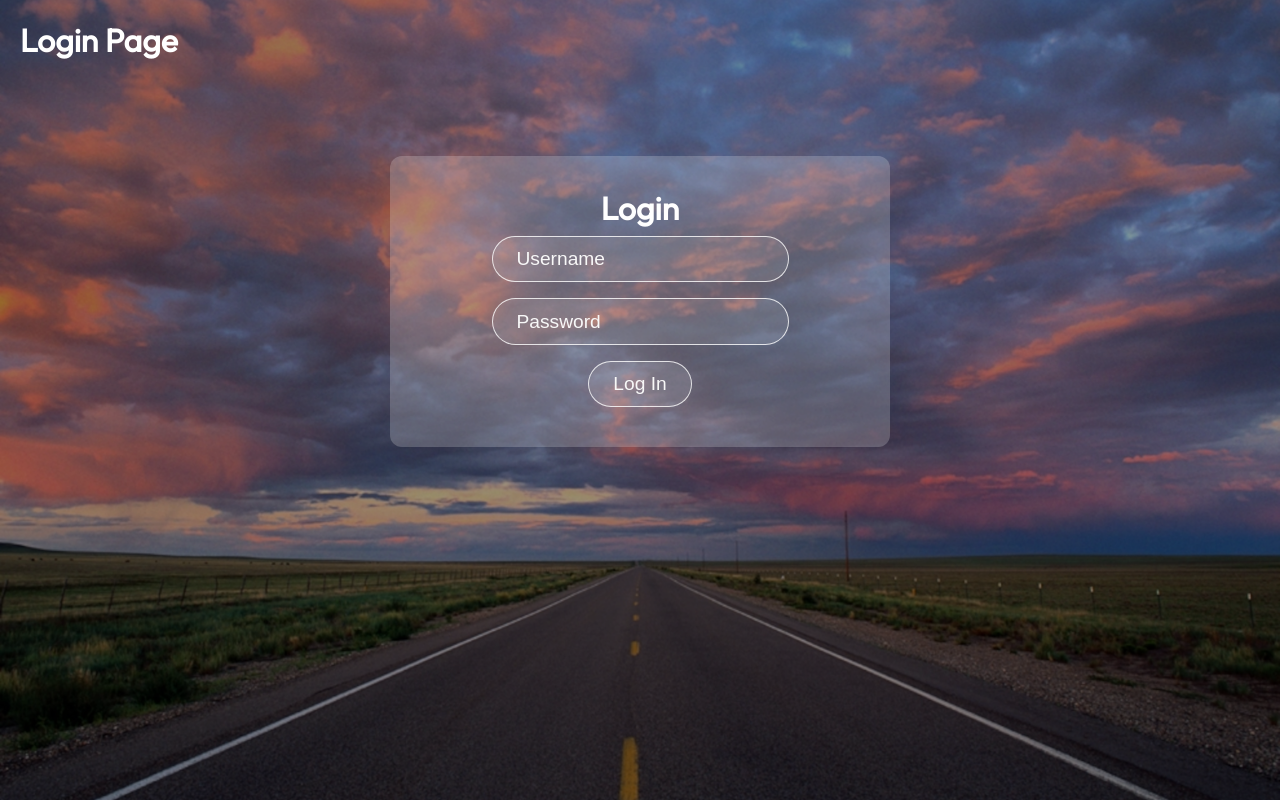
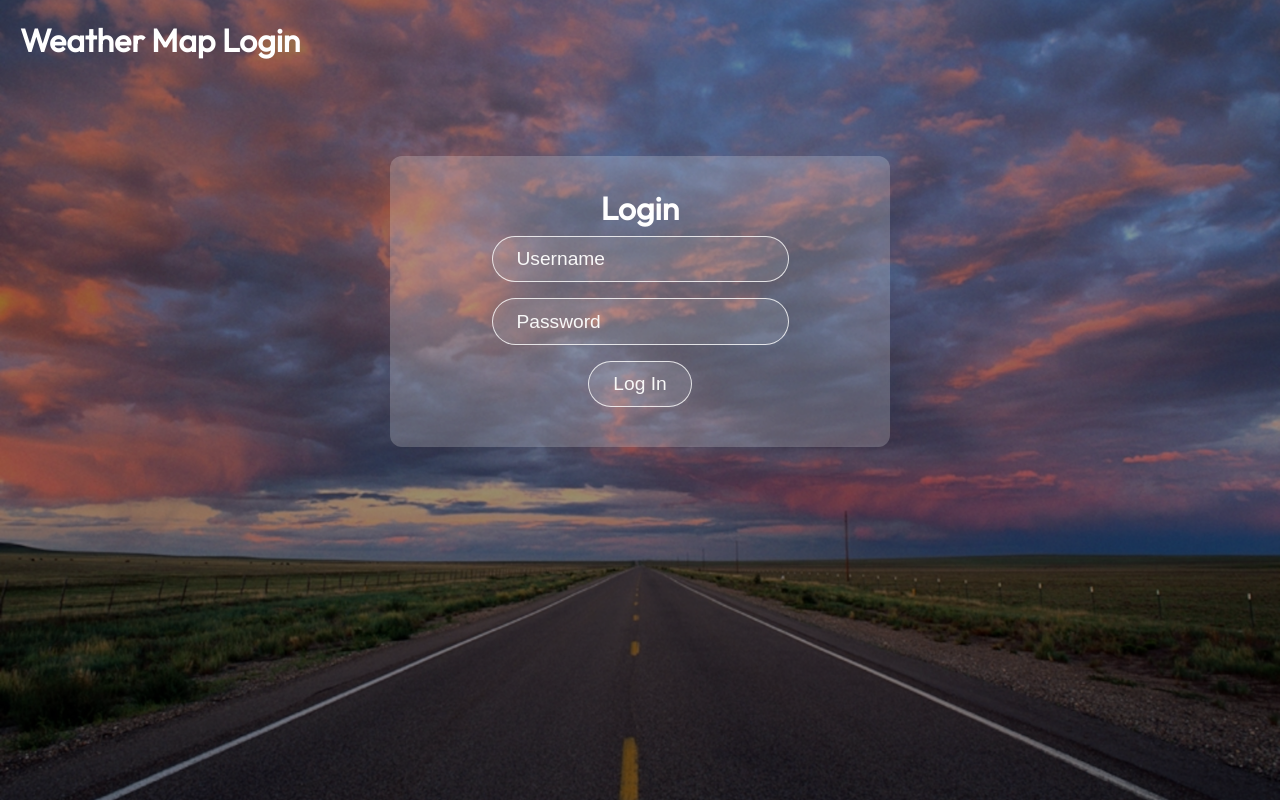
Before and after one commit to isurudeshan420/weather-app, a React (Create React App) app: page /login in a window 1280 px wide. Built offline with nearby package versions, Linux system fonts and the light colour scheme.

Commit message:
weather map minor change

```diff
--- a/src/features/pages/LoginPage.jsx
+++ b/src/features/pages/LoginPage.jsx
@@ -6,7 +6,7 @@ import "./LoginPage.css";
 function LoginPage() {
   return (
     <div className="loginPage">
-      <h1>Login Page</h1>
+      <h1>Weather Map Login</h1>
       <LoginForm />
     </div>
   );
```
